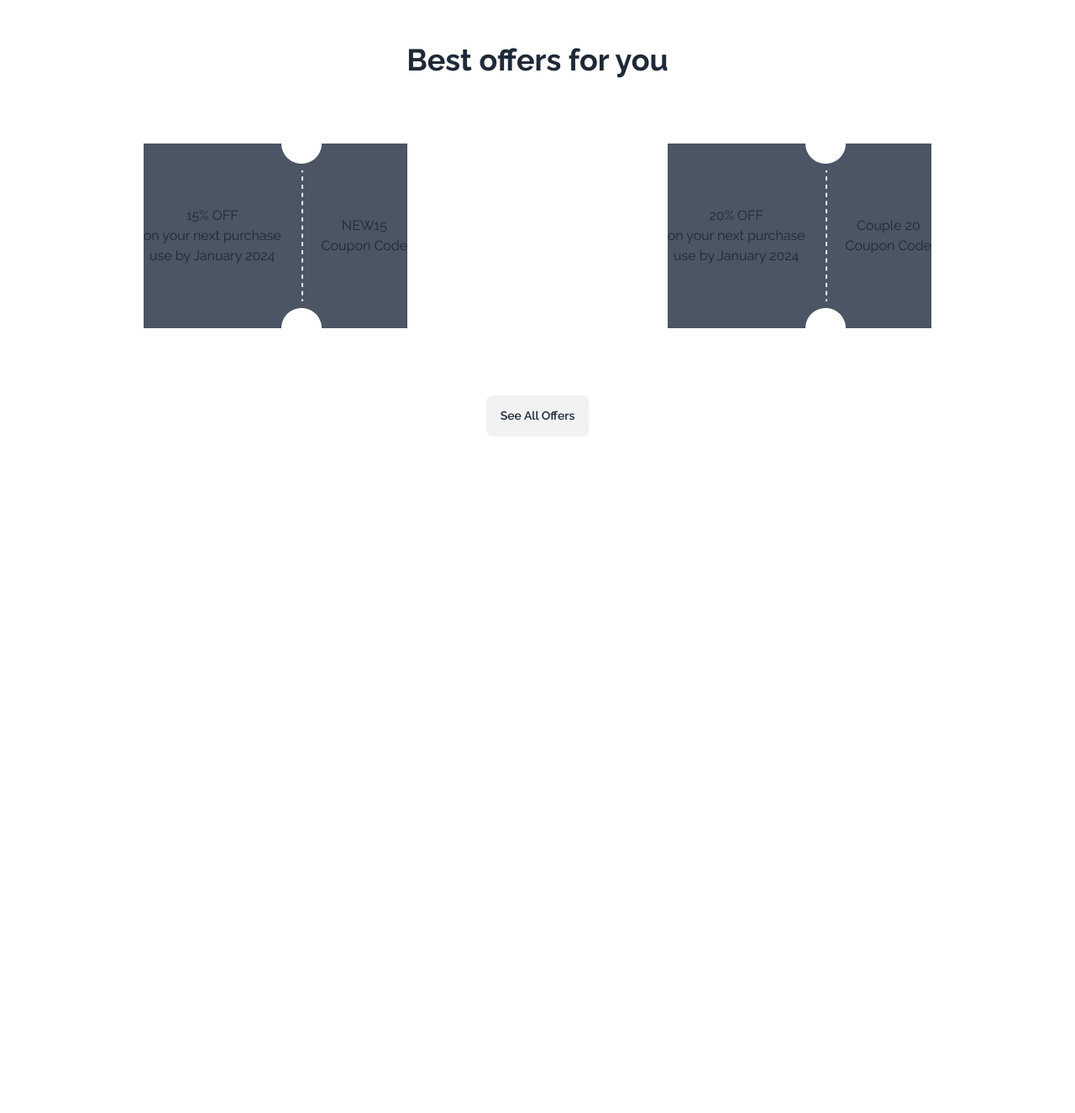
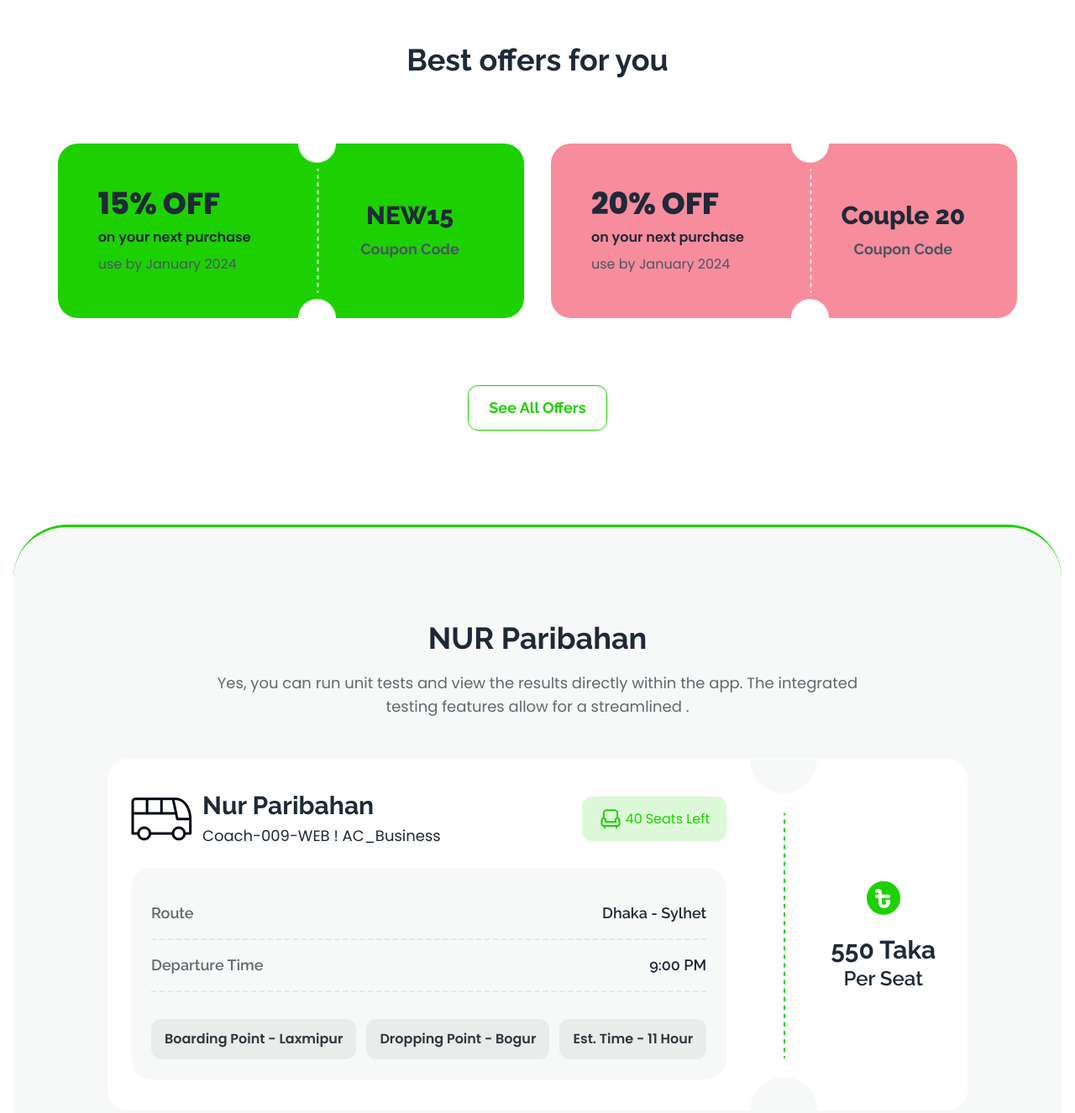
Before and after one commit to nuralom787/NUR-TRAVEL, a plain HTML site: page index.html in a window 1280 px wide. Shown: the part 724-2050 px from the top of the page at 84% size. Before the commit the page ends 1355 px from the top, so only its background shows below. Drawn offline with nearby package versions, Linux system fonts and the light colour scheme.

Commit message:
complete ticket info option

```diff
--- a/Style/style.css
+++ b/Style/style.css
@@ -1,3 +1,7 @@
 .font-raleway {
     font-family: "Raleway", sans-serif;
 }
+
+.font-poppins {
+    font-family: "Poppins", sans-serif;
+}
--- a/index.html
+++ b/index.html
@@ -10,7 +10,8 @@
     <!-- Google Font -->
     <link rel="preconnect" href="https://fonts.googleapis.com">
     <link rel="preconnect" href="https://fonts.gstatic.com" crossorigin>
-    <link href="https://fonts.googleapis.com/css2?family=Raleway:ital,wght@0,100..900;1,100..900&display=swap"
+    <link
+        href="https://fonts.googleapis.com/css2?family=Poppins:ital,wght@0,100;0,200;0,300;0,400;0,500;0,600;0,700;0,800;0,900;1,100;1,200;1,300;1,400;1,500;1,600;1,700;1,800;1,900&family=Raleway:ital,wght@0,100..900;1,100..900&display=swap"
         rel="stylesheet">
     <!-- daisyUI -->
     <link href="https://cdn.jsdelivr.net/npm/daisyui@4.12.14/dist/full.min.css" rel="stylesheet" type="text/css" />
@@ -105,33 +106,89 @@
         <!-- Start Offer Section -->
         <section class="offer text-center my-28 space-y-20">
             <h1 class="font-bold text-4xl font-raleway">Best offers for you</h1>
-            <div class="flex justify-around items-center">
-                <div class="coupon-card flex justify-between items-center bg-gray-600">
-                    <div>
-                        <h1>15% OFF</h1>
-                        <p>on your next purchase</p>
-                        <p>use by January 2024</p>
+            <div class="flex justify-center items-center gap-8">
+                <div class="px-5 lg:px-12 flex justify-between items-center rounded-3xl bg-[#1DD100]">
+                    <div class="text-start font-poppins pr-14 space-y-2">
+                        <h1 class="font-extrabold text text-4xl">15% OFF</h1>
+                        <p class="font-semibold text-md">on your next purchase</p>
+                        <p class="text-gray-600">use by January 2024</p>
                     </div>
-                    <img src="images/cupon-devider.png" alt="">
-                    <div>
-                        <h1>NEW15</h1>
-                        <p>Coupon Code</p>
+                    <img class="h-52" src="images/cupon-devider.png" alt="">
+                    <div class="font-raleway px-3 space-y-2 w-44">
+                        <h1 class="font-extrabold text-3xl">NEW15</h1>
+                        <p class="font-bold text-lg text-gray-600">Coupon Code</p>
                     </div>
                 </div>
-                <div class="coupon-card flex justify-between items-center bg-gray-600">
-                    <div>
-                        <h1>20% OFF</h1>
-                        <p>on your next purchase</p>
-                        <p>use by January 2024</p>
+                <div class="px-5 lg:px-12 flex justify-between items-center rounded-3xl bg-[#F78C9C]">
+                    <div class="text-start font-poppins pr-14 space-y-2">
+                        <h1 class="font-extrabold text text-4xl">20% OFF</h1>
+                        <p class="font-semibold text-md">on your next purchase</p>
+                        <p class="text-gray-600">use by January 2024</p>
                     </div>
-                    <img src="images/cupon-devider.png" alt="">
-                    <div>
-                        <h1>Couple 20</h1>
-                        <p>Coupon Code</p>
+                    <img class="h-52" src="images/cupon-devider.png" alt="">
+                    <div class="font-raleway px-3 space-y-2 w-44">
+                        <h1 class="font-extrabold text-3xl">Couple 20</h1>
+                        <p class="font-bold text-lg text-gray-600">Coupon Code</p>
                     </div>
                 </div>
             </div>
-            <button class="btn">See All Offers</button>
+            <button class="bg-white text-[#1DD100] border border-[#1DD100] font-bold text-lg px-6 py-3 rounded-xl">See
+                All Offers
+            </button>
+        </section>
+
+        <!-- Start Seat Booking Section -->
+        <section class="font-raleway bg-[#F7F8F8] border-t-[3px] border-[#1DD100] rounded-t-[4rem] p-28">
+            <div class="text-center space-y-5">
+                <h1 class="font-bold text-4xl">NUR Paribahan</h1>
+                <p class="font-poppins text-lg text-[#03071299]">Yes, you can run unit tests and view the results
+                    directly
+                    within the
+                    app. The integrated <br> testing features allow for a streamlined .</p>
+            </div>
+            <!-- Ticket Information -->
+            <div class="bg-white flex items-center rounded-3xl mt-12">
+                <div class="px-7 py-5">
+                    <div class="flex justify-between items-center pb-6 gap-28">
+                        <div class="flex justify-start items-center gap-3">
+                            <img src="images/bus-logo.png" alt="">
+                            <div class="space-y-1">
+                                <h1 class="font-raleway font-bold text-3xl">Nur Paribahan</h1>
+                                <p class="font-poppins text-lg">Coach-009-WEB ! AC_Business</p>
+                            </div>
+                        </div>
+                        <div
+                            class="flex justify-center items-center font-poppins gap-1 bg-[#1DD10026] text-[#1DD100] px-5 py-3 rounded-xl">
+                            <img src="images/seat-green.png" alt="">
+                            <span>40</span>
+                            <span>Seats Left</span>
+                        </div>
+                    </div>
+                    <div class="font-raleway text-lg font-semibold bg-[#F7F8F8] p-6 rounded-3xl">
+                        <div class="flex justify-between items-center py-4 border-b-2 border-dashed">
+                            <p class="text-[#03071299]">Route</p>
+                            <p>Dhaka - Sylhet</p>
+                        </div>
+                        <div class="flex justify-between items-center py-4 border-b-2 border-dashed">
+                            <p class="text-[#03071299]">Departure Time</p>
+                            <p>9:00 PM</p>
+                        </div>
+                        <div class="mt-8 flex justify-between items-center gap-3 text-[#030712CC] font-poppins">
+                            <p class="bg-[#0307120D] px-4 py-3 rounded-xl text-base">Boarding Point - Laxmipur</p>
+                            <p class="bg-[#0307120D] px-4 py-3 rounded-xl text-base">Dropping Point - Bogur</p>
+                            <p class="bg-[#0307120D] px-4 py-3 rounded-xl text-base">Est. Time - 11 Hour</p>
+                        </div>
+                    </div>
+                </div>
+                <img src="images/info-devider.png" alt="">
+                <div class="flex flex-col justify-center items-center font-raleway gap-5 px-4">
+                    <img src="images/fare.png" alt="">
+                    <h1 class="font-bold text-3xl text-center">
+                        550 Taka
+                        <p class="font-semibold text-2xl">Per Seat</p>
+                    </h1>
+                </div>
+            </div>
         </section>
     </main>
     <footer>
```
